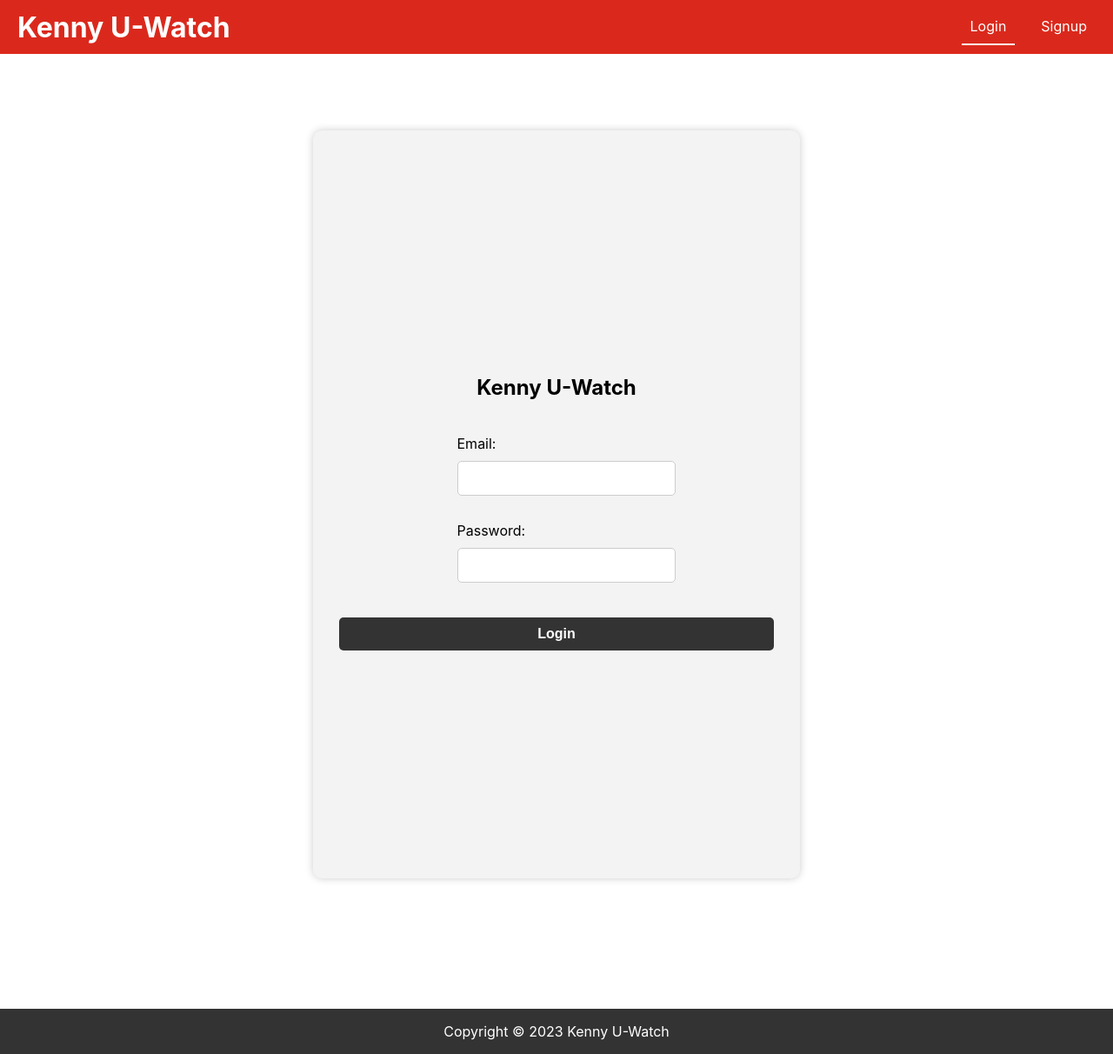
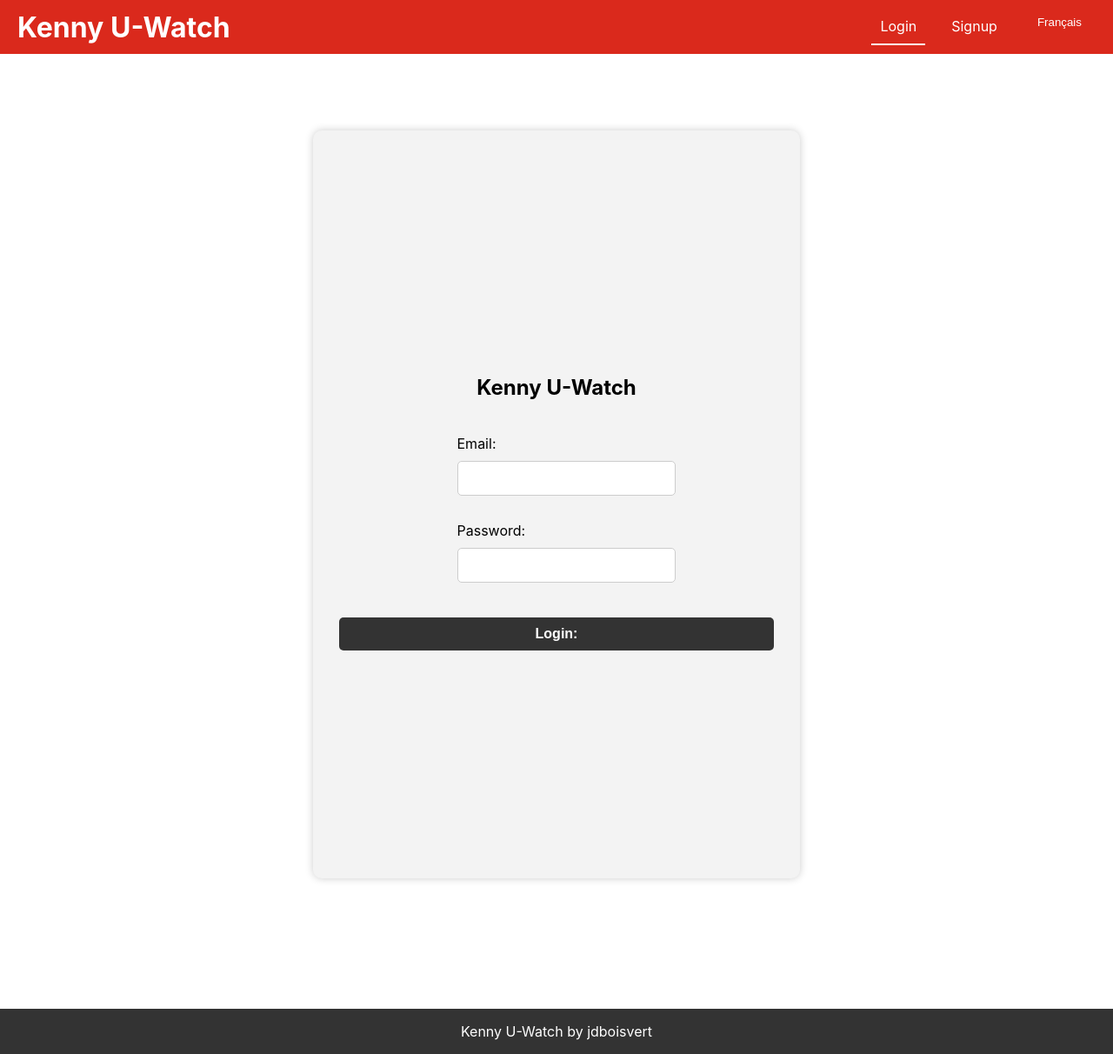
Before and after one commit to jdboisvert/kenny-u-watch, a React (Create React App) app in the folder kenny-u-watch-web-app/: page /login in a window 1280 px wide. Shown: the whole page at 87% size. Built offline with nearby package versions, Linux system fonts and the light colour scheme.

Commit message:
Added english and french support.

```diff
--- a/kenny-u-watch-web-app/package.json
+++ b/kenny-u-watch-web-app/package.json
@@ -7,8 +7,12 @@
     "@testing-library/react": "^13.4.0",
     "@testing-library/user-event": "^13.5.0",
     "axios": "^1.3.2",
+    "i18next": "^22.4.10",
+    "i18next-browser-languagedetector": "^7.0.1",
+    "i18next-http-backend": "^2.1.1",
     "react": "^18.2.0",
     "react-dom": "^18.2.0",
+    "react-i18next": "^12.2.0",
     "react-router-dom": "^6.8.1",
     "react-scripts": "5.0.1",
     "web-vitals": "^2.1.4"
--- a/kenny-u-watch-web-app/src/CreateAlert.js
+++ b/kenny-u-watch-web-app/src/CreateAlert.js
@@ -4,6 +4,8 @@ import axios from 'axios';
 import useSessionStorage from './useSessionStorage';
 
 import {useNavigate} from 'react-router-dom';
+import { useTranslation } from 'react-i18next';
+
 
 import './CreateAlert.css';
 
@@ -14,6 +16,8 @@ const CreateAlert = () => {
 
   const [access, setAccess] = useSessionStorage('access', '');
   const [refresh, setRefresh] = useSessionStorage('refresh', '');
+
+  const { t } = useTranslation();
 
   const navigate = useNavigate();
 
@@ -75,7 +79,7 @@ const CreateAlert = () => {
   return (
     <form onSubmit={handleSubmit}>
       <label>
-        Manufacturer Name:
+        {t('manufacturer.title')}:
         <input
           type="text"
           value={manufacturerName}
@@ -84,7 +88,7 @@ const CreateAlert = () => {
       </label>
       <br />
       <label>
-        Model Name:
+        {t('model.title')}:
         <input
           type="text"
           value={modelName}
@@ -93,7 +97,7 @@ const CreateAlert = () => {
       </label>
       <br />
       <label>
-        Model Year:
+        {t('year.title')}:
         <input
           type="text"
           value={modelYear}
@@ -101,7 +105,7 @@ const CreateAlert = () => {
         />
       </label>
       <br />
-      <button type="submit">Create Alert</button>
+      <button type="submit">{t('createAlert.title')}</button>
     </form>
   );
 };
--- a/kenny-u-watch-web-app/src/Footer.js
+++ b/kenny-u-watch-web-app/src/Footer.js
@@ -1,10 +1,16 @@
 import React from 'react';
 import './Footer.css';
+import { useTranslation } from 'react-i18next';
+
 
 const Footer = () => {
+    const { t } = useTranslation();
+
   return (
     <footer className="Footer">
-      <p>Copyright &copy; 2023 Kenny U-Watch</p>
+      <p>
+        {t('footer.title')}
+      </p>
     </footer>
   );
 };
--- a/kenny-u-watch-web-app/src/Header.css
+++ b/kenny-u-watch-web-app/src/Header.css
@@ -38,3 +38,19 @@
   .header-menu-item.active a {
     border-bottom: 2px solid white;
   }
+
+  .header-menu-item-button {
+    background-color: transparent;
+    border: none;
+    color: white;
+    padding: 8px 16px;
+    text-align: center;
+    cursor: pointer;
+    outline: none;
+    transition: background-color 0.2s, color 0.2s;
+  }
+
+  .header-menu-item-button:hover {
+    background-color: #333;
+    color: #fff;
+  }
--- a/kenny-u-watch-web-app/src/Header.js
+++ b/kenny-u-watch-web-app/src/Header.js
@@ -1,5 +1,7 @@
 import React, { useEffect, useState } from 'react';
 import { Link, useLocation } from 'react-router-dom';
+import { useTranslation } from 'react-i18next';
+
 import './Header.css';
 
 const Header = () => {
@@ -7,6 +9,8 @@ const Header = () => {
 
     let accessToken = sessionStorage.getItem("access");
     const [isLoggedIn, setIsLoggedIn] = useState(!!accessToken);
+    const { t, i18n } = useTranslation();
+    const [currentLanguage, setCurrentLanguage] = useState(i18n.language);
 
     useEffect(() => {
         // Check if ever the access token is set whenever the location of the app changes.
@@ -14,18 +18,23 @@ const Header = () => {
         setIsLoggedIn(!!accessToken);
       }, [location]);
 
+    const changeLanguage = (language) => {
+        i18n.changeLanguage(language);
+        setCurrentLanguage(language);
+    };
+
     return (
       <header className="header">
-        <h1 className="header-title">Kenny U-Watch</h1>
+        <h1 className="header-title">{t('header.title')}</h1>
         <nav>
           <ul className="header-menu">
             {isLoggedIn ? (
               <>
                 <li className={`header-menu-item ${location.pathname === '/dashboard' ? 'active' : ''}`}>
-                  <Link to="/dashboard">Dashboard</Link>
+                  <Link to="/dashboard">{t('dashboard.title')}</Link>
                 </li>
                 <li className={`header-menu-item ${location.pathname === '/create-alert' ? 'active' : ''}`}>
-                  <Link to="/create-alert">Create Alert</Link>
+                  <Link to="/create-alert">{t('createAlert.title')}</Link>
                 </li>
               </>
             ) : (
@@ -38,6 +47,13 @@ const Header = () => {
                 </li>
               </>
             )}
+            <li className="header-menu-item language-selector">
+                {currentLanguage === 'en' ? (
+                    <button className="header-menu-item-button" onClick={() => changeLanguage('fr')}>Français</button>
+                ) : (
+                    <button className="header-menu-item-button" onClick={() => changeLanguage('en')}>English</button>
+                )}
+            </li>
           </ul>
         </nav>
       </header>
--- a/kenny-u-watch-web-app/src/Login.js
+++ b/kenny-u-watch-web-app/src/Login.js
@@ -2,6 +2,7 @@ import React, { useState } from 'react';
 import './Login.css';
 import axios from 'axios';
 import useSessionStorage from './useSessionStorage';
+import { useTranslation } from 'react-i18next';
 
 import {useNavigate} from 'react-router-dom';
 
@@ -11,6 +12,8 @@ const Login = () => {
 
   const [access, setAccess] = useSessionStorage('access', '');
   const [refresh, setRefresh] = useSessionStorage('refresh', '');
+
+  const { t } = useTranslation();
 
   const navigate = useNavigate();
 
@@ -33,9 +36,11 @@ const Login = () => {
 
   return (
     <form className="Login" onSubmit={handleSubmit}>
-      <h2>Kenny U-Watch</h2>
+      <h2>
+        {t('header.title')}
+      </h2>
       <div>
-        <label htmlFor="email">Email:</label>
+        <label htmlFor="email">{t('email.title')}:</label>
         <input
           type="email"
           id="email"
@@ -44,7 +49,7 @@ const Login = () => {
         />
       </div>
       <div>
-        <label htmlFor="password">Password:</label>
+        <label htmlFor="password">{t('password.title')}:</label>
         <input
           type="password"
           id="password"
@@ -52,7 +57,7 @@ const Login = () => {
           onChange={(event) => setPassword(event.target.value)}
         />
       </div>
-      <button type="submit">Login</button>
+      <button type="submit">{t('login.title')}:</button>
     </form>
   );
 };
--- a/kenny-u-watch-web-app/src/Signup.js
+++ b/kenny-u-watch-web-app/src/Signup.js
@@ -2,12 +2,15 @@ import React, { useState } from 'react';
 import axios from 'axios';
 import './Signup.css';
 import {useNavigate} from 'react-router-dom';
+import {useTranslation} from 'react-i18next';
 
 const Signup = (props) => {
   const [email, setEmail] = useState('');
   const [password, setPassword] = useState('');
 
   const navigate = useNavigate();
+
+  const {t} = useTranslation();
 
   const handleSubmit = async (event) => {
     event.preventDefault();
@@ -30,7 +33,7 @@ const Signup = (props) => {
     <form className="Signup" onSubmit={handleSubmit}>
       <h2>Sign Up</h2>
       <div>
-        <label htmlFor="email">Email:</label>
+        <label htmlFor="email">{t('email.title')}:</label>
         <input
           type="email"
           id="email"
@@ -39,7 +42,7 @@ const Signup = (props) => {
         />
       </div>
       <div>
-        <label htmlFor="password">Password:</label>
+        <label htmlFor="password">{t('password.title')}:</label>
         <input
           type="password"
           id="password"
@@ -47,7 +50,7 @@ const Signup = (props) => {
           onChange={(event) => setPassword(event.target.value)}
         />
       </div>
-      <button type="submit">Sign Up</button>
+      <button type="submit">{t('signUp.title')}</button>
     </form>
   );
 };
--- /dev/null
+++ b/kenny-u-watch-web-app/src/i18n.js
@@ -0,0 +1,27 @@
+import React from 'react';
+import { I18nextProvider } from 'react-i18next';
+import i18n from 'i18next';
+import { initReactI18next } from 'react-i18next';
+import en from './locales/en/en.json';
+import fr from './locales/fr/fr.json';
+
+i18n
+  .use(initReactI18next)
+  .init({
+    resources: {
+      en: {
+        translation: en,
+      },
+      fr: {
+        translation: fr,
+      },
+    },
+    lng: 'en',
+    fallbackLng: 'en',
+    debug: true, // TODO only in dev mode
+    interpolation: {
+      escapeValue: false,
+    },
+  });
+
+export default i18n;
--- a/kenny-u-watch-web-app/src/index.js
+++ b/kenny-u-watch-web-app/src/index.js
@@ -9,6 +9,8 @@ import AlertsList from './AlertsList';
 import CreateAlert from './CreateAlert';
 import Footer from './Footer';
 import Header from './Header';
+
+import './i18n';
 
 import { BrowserRouter as Router, Routes, Route } from 'react-router-dom';
 
--- /dev/null
+++ b/kenny-u-watch-web-app/src/locales/en/en.json
@@ -0,0 +1,56 @@
+{
+    "header": {
+      "title": "Kenny U-Watch"
+    },
+    "dashboard": {
+      "title": "Dashboard"
+    },
+    "createAlert": {
+      "title": "Create Alert"
+    },
+    "searchBar": {
+      "title": "Search"
+    },
+    "sortBy": {
+      "title": "Sort By"
+    },
+    "newest": {
+      "title": "Newest"
+    },
+    "oldest": {
+      "title": "Oldest"
+    },
+    "alphabetical": {
+      "title": "Alphabetical"
+    },
+    "delete": {
+      "title": "Delete"
+    },
+    "created": {
+      "title": "Created"
+    },
+    "footer": {
+      "title": "Kenny U-Watch by jdboisvert"
+    },
+    "manufacturer": {
+      "title": "Manufacturer"
+    },
+    "model": {
+      "title": "Model"
+    },
+    "year": {
+      "title": "Year"
+    },
+    "email": {
+      "title": "Email"
+    },
+    "password": {
+      "title": "Password"
+    },
+    "login": {
+      "title": "Login"
+    },
+    "signUp": {
+      "title": "Sign Up"
+    }
+}
--- /dev/null
+++ b/kenny-u-watch-web-app/src/locales/fr/fr.json
@@ -0,0 +1,56 @@
+{
+  "header":{
+     "title":"Kenny U-Watch"
+  },
+  "dashboard":{
+     "title":"Tableau de bord"
+  },
+  "createAlert":{
+     "title":"Créer une alerte"
+  },
+  "searchBar":{
+     "title":"Recherche"
+  },
+  "sortBy": {
+     "title":"Trier par"
+  },
+  "newest":{
+     "title":"Le plus récent"
+  },
+  "oldest":{
+     "title":"Le plus ancien"
+  },
+  "alphabetical":{
+     "title":"Alphabétique"
+  },
+  "delete":{
+     "title":"Supprimer"
+  },
+  "created":{
+     "title":"Créé"
+  },
+  "footer":{
+     "title":"Kenny U-Watch par jdboisvert"
+  },
+  "manufacturer":{
+     "title":"Fabricant"
+  },
+  "model":{
+     "title":"Modèle"
+  },
+  "year":{
+     "title":"Année"
+  },
+  "email":{
+     "title":"Email"
+  },
+  "password":{
+     "title":"Mot de passe"
+  },
+  "login":{
+     "title":"S'identifier"
+  },
+  "signUp":{
+     "title":"S'inscrire"
+  }
+}
```
Also changed, not shown: kenny-u-watch-web-app/src/AlertsList.js (+10 -7 lines), 1 other file (tests, documents, lock files or other folders).
